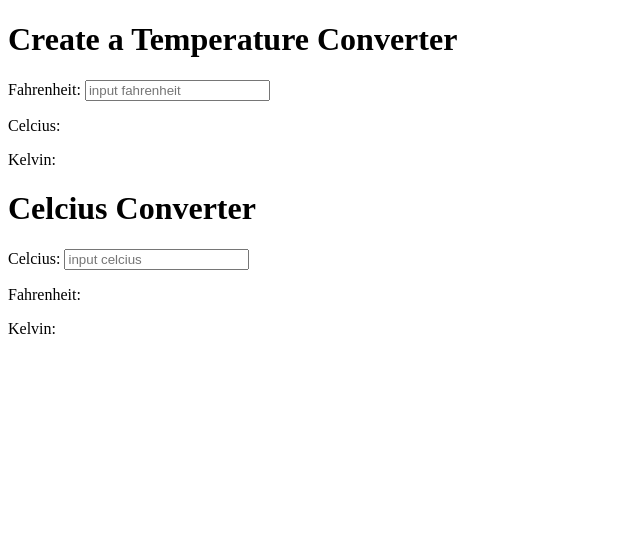
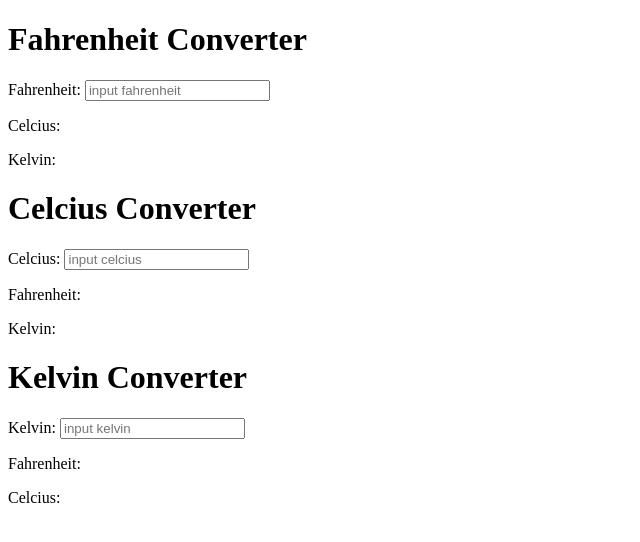
Before and after one commit to FernandoJocevine/converter-temperature, a plain HTML site: page index.html in a window 1280 px wide. Shown: the whole page, without its empty margins (0-640 px from the left). Drawn offline with Linux system fonts and the light colour scheme.

Commit message:
Menambahkan Converter Kelvin

```diff
--- a/index.html
+++ b/index.html
@@ -7,7 +7,7 @@
     <title>Temperature Converter</title>
 </head>
 <body>
-    <h1>Create a Temperature Converter</h1>
+    <h1>Fahrenheit Converter</h1>
     <label for="inputFahrenheit">Fahrenheit:</label>
     <input type="number" name="" id="inputFahrenheit" placeholder="input fahrenheit" oninput="temperatureConverter(this.value)">
     <p>Celcius: <span id="outputCelcius"></span></p>
@@ -18,6 +18,12 @@
     <input type="number" name="" id="inputCelcius" placeholder="input celcius" oninput="temperatureConverterCelcius(this.value)">
     <p>Fahrenheit: <span id="outputFahrenheit"></span></p>
     <p>Kelvin: <span id="outputKelvinCC"></span></p>
+
+    <h1>Kelvin Converter</h1>
+    <label for="inputKelvin">Kelvin:</label>
+    <input type="number" name="" id="inputKelvin" placeholder="input kelvin" oninput="temperatureConverterKelvin(this.value)">
+    <p>Fahrenheit: <span id="outputFahrenheitK"></span></p>
+    <p>Celcius: <span id="outputCelciusK"></span></p>
 
     <script>
         function temperatureConverter(valueFahrenheit){
@@ -35,6 +41,14 @@
             valueCelcius = parseFloat(valueCelcius);
             document.getElementById("outputKelvinCC").innerHTML=valueCelcius+273.15;
         }
+
+        function temperatureConverterKelvin(valueKelvin){
+            valueKelvin = parseFloat(valueKelvin);
+            document.getElementById("outputFahrenheitK").innerHTML=((valueKelvin-273.15)*1.8)+32;
+
+            valueKelvin = parseFloat(valueKelvin);
+            document.getElementById("outputCelciusK").innerHTML=valueKelvin-273.15;
+        }
     </script>
 </body>
 </html>
```
